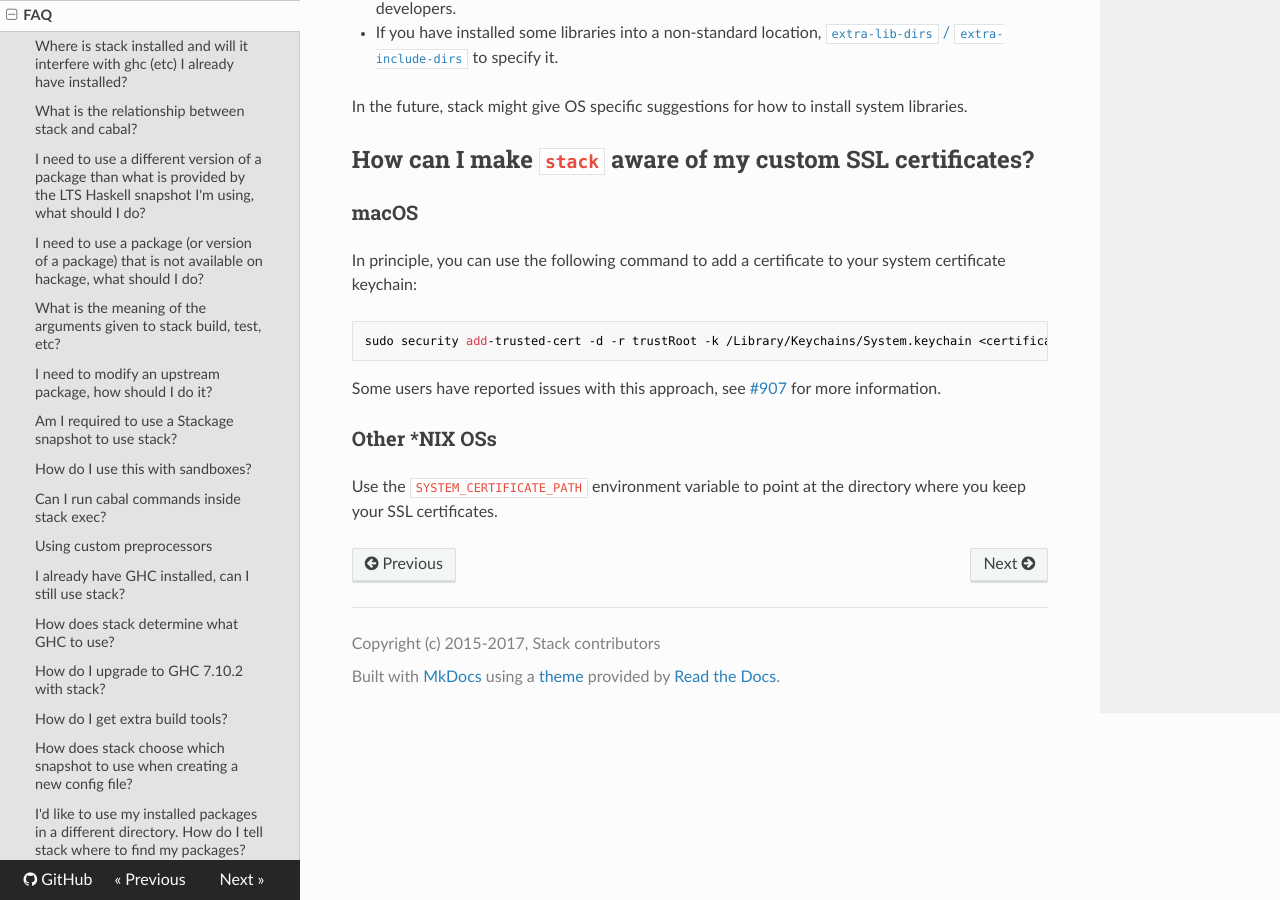
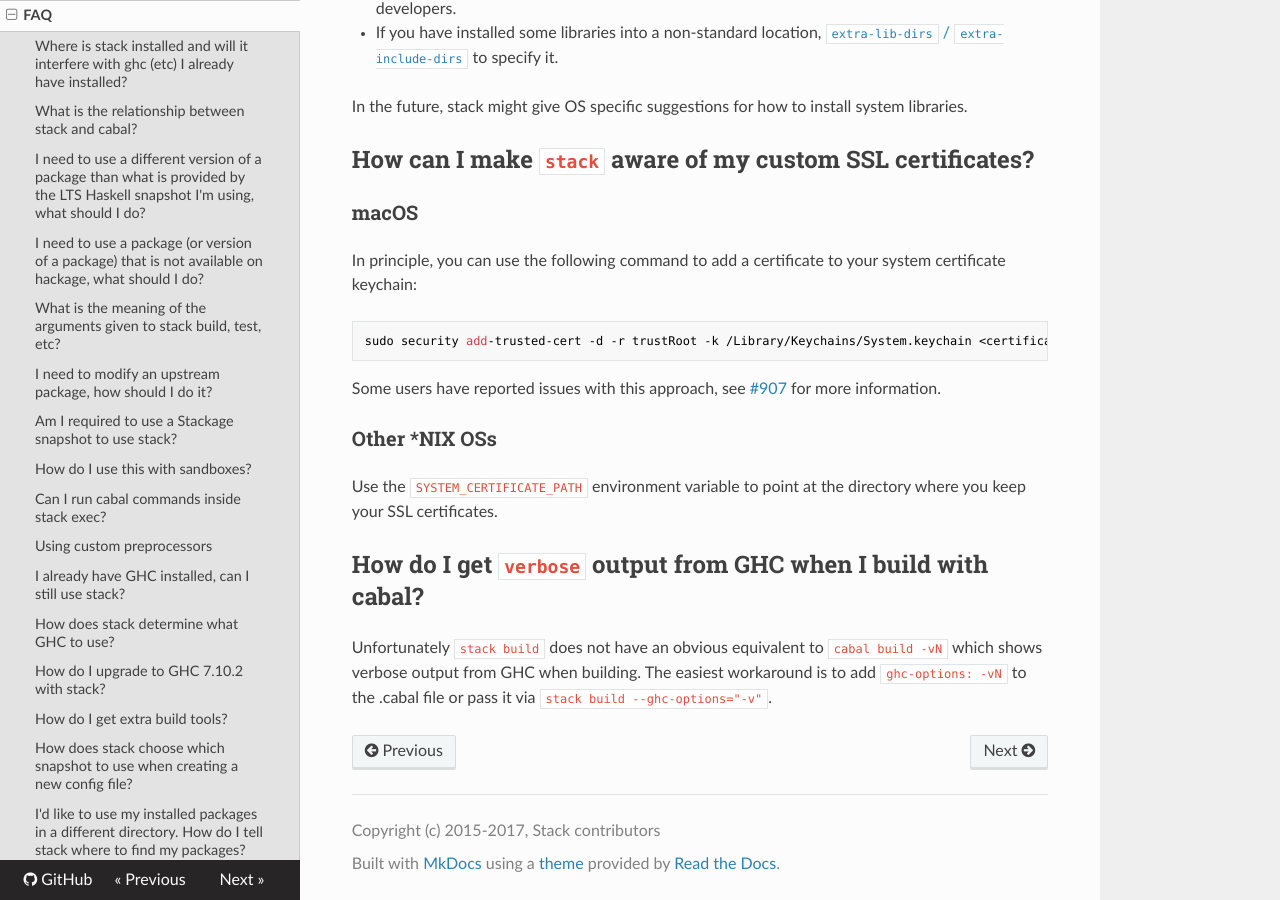
Before and after one commit to commercialhaskell/stack, an MkDocs documentation site: the page built from doc/faq.md, in a window 1280 px wide and 900 px high, scrolled down 10456 px. Built offline with MkDocs 1.6.1, drawn with Linux system fonts in a browser that asks for light colours; nearby versions of some CDN libraries; old or Windows-style settings are respelled for this version of MkDocs.

Commit message:
Add documentation about getting verbose output from GHC.

```diff
--- a/doc/faq.md
+++ b/doc/faq.md
@@ -488,3 +488,7 @@ information.
 
 Use the `SYSTEM_CERTIFICATE_PATH` environment variable to point at the directory
 where you keep your SSL certificates.
+
+## How do I get `verbose` output from GHC when I build with cabal?
+
+Unfortunately `stack build` does not have an obvious equivalent to `cabal build -vN` which shows verbose output from GHC when building. The easiest workaround is to add `ghc-options: -vN` to the .cabal file or pass it via `stack build --ghc-options="-v"`.
```
